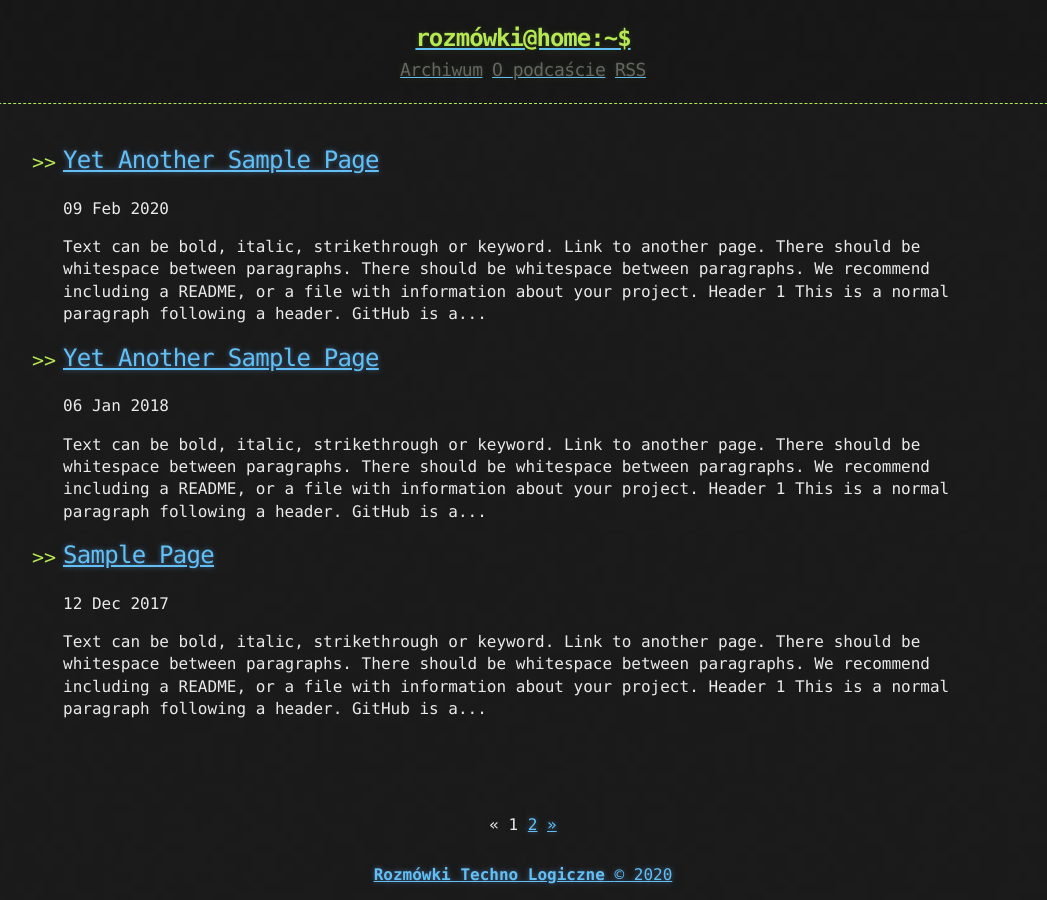
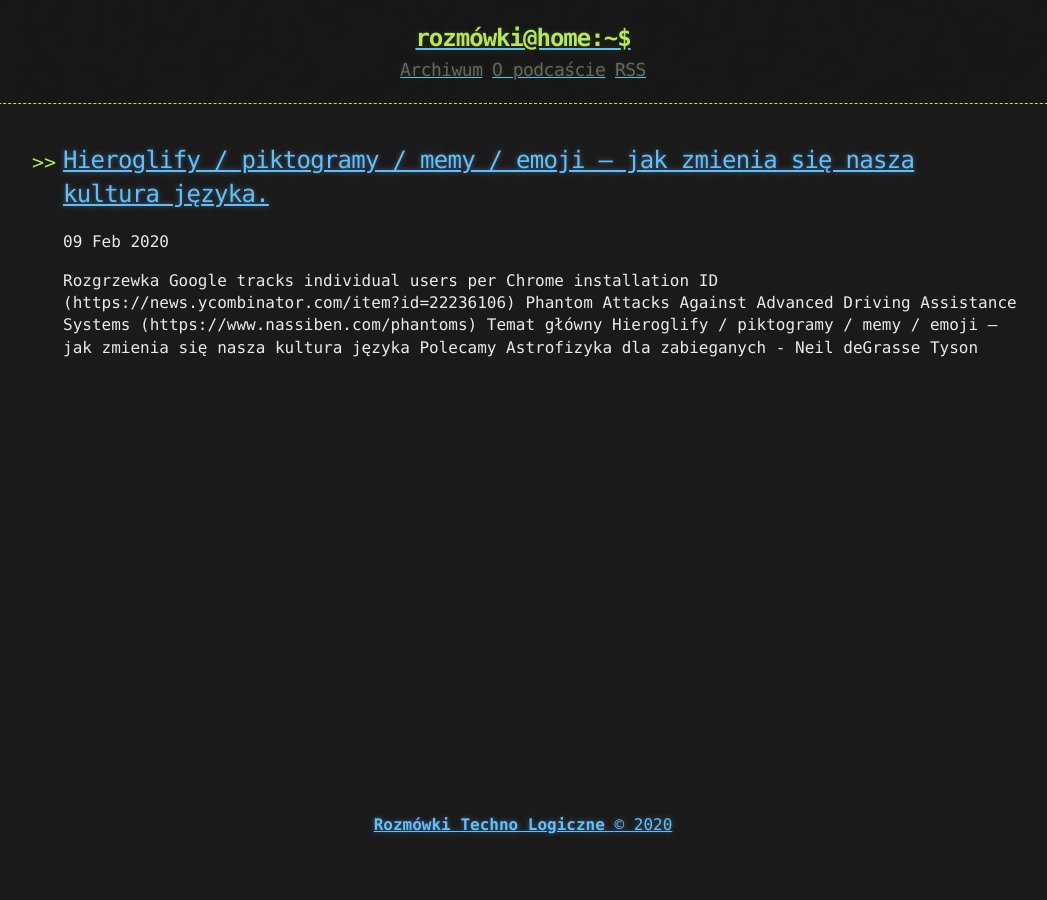
Before and after one commit to QuantumDamage/rozmowki-techno-logiczne, a Jekyll site: the page built from index.html, in a window 1280 px wide. Shown: the whole page, without its empty margins (117-1164 px from the left). Built offline with Jekyll 4.4.1, drawn with Linux system fonts in a browser that asks for light colours; the list of posts is cut into pages by our own code.

Commit message:
pierwszy post

````diff
--- a/_posts/2017-12-10-Another-Sample-Page.md
+++ /dev/null
@@ -1,124 +0,0 @@
----
-title: Another Sample Page
-published: true
----
-
-Text can be **bold**, _italic_, ~~strikethrough~~ or `keyword`.
-
-[Link to another page](another-page).
-
-There should be whitespace between paragraphs.
-
-There should be whitespace between paragraphs. We recommend including a README, or a file with information about your project.
-
-# [](#header-1)Header 1
-
-This is a normal paragraph following a header. GitHub is a code hosting platform for version control and collaboration. It lets you and others work together on projects from anywhere.
-
-## [](#header-2)Header 2
-
-> This is a blockquote following a header.
->
-> When something is important enough, you do it even if the odds are not in your favor.
-
-### [](#header-3)Header 3
-
-```js
-// Javascript code with syntax highlighting.
-var fun = function lang(l) {
-  dateformat.i18n = require('./lang/' + l)
-  return true;
-}
-```
-
-```ruby
-# Ruby code with syntax highlighting
-GitHubPages::Dependencies.gems.each do |gem, version|
-  s.add_dependency(gem, "= #{version}")
-end
-```
-
-#### [](#header-4)Header 4
-
-*   This is an unordered list following a header.
-*   This is an unordered list following a header.
-*   This is an unordered list following a header.
-
-##### [](#header-5)Header 5
-
-1.  This is an ordered list following a header.
-2.  This is an ordered list following a header.
-3.  This is an ordered list following a header.
-
-###### [](#header-6)Header 6
-
-| head1        | head two          | three |
-|:-------------|:------------------|:------|
-| ok           | good swedish fish | nice  |
-| out of stock | good and plenty   | nice  |
-| ok           | good `oreos`      | hmm   |
-| ok           | good `zoute` drop | yumm  |
-
-### There's a horizontal rule below this.
-
-* * *
-
-### Here is an unordered list:
-
-*   Item foo
-*   Item bar
-*   Item baz
-*   Item zip
-
-### And an ordered list:
-
-1.  Item one
-1.  Item two
-1.  Item three
-1.  Item four
-
-### And a nested list:
-
-- level 1 item
-  - level 2 item
-  - level 2 item
-    - level 3 item
-    - level 3 item
-- level 1 item
-  - level 2 item
-  - level 2 item
-  - level 2 item
-- level 1 item
-  - level 2 item
-  - level 2 item
-- level 1 item
-
-### Small image
-
-![](https://assets-cdn.github.com/images/icons/emoji/octocat.png)
-
-### Large image
-
-![](https://guides.github.com/activities/hello-world/branching.png)
-
-
-### Definition lists can be used with HTML syntax.
-
-<dl>
-<dt>Name</dt>
-<dd>Godzilla</dd>
-<dt>Born</dt>
-<dd>1952</dd>
-<dt>Birthplace</dt>
-<dd>Japan</dd>
-<dt>Color</dt>
-<dd>Green</dd>
-</dl>
-
-```
-Long, single-line code blocks should not wrap. They should horizontally scroll if they are too long. This line should be long enough to demonstrate this.
-```
-
-```
-The final element.
-```
--- a/_posts/2017-12-12-Sample-Page.md
+++ /dev/null
@@ -1,124 +0,0 @@
----
-title: Sample Page
-published: true
----
-
-Text can be **bold**, _italic_, ~~strikethrough~~ or `keyword`.
-
-[Link to another page](another-page).
-
-There should be whitespace between paragraphs.
-
-There should be whitespace between paragraphs. We recommend including a README, or a file with information about your project.
-
-# [](#header-1)Header 1
-
-This is a normal paragraph following a header. GitHub is a code hosting platform for version control and collaboration. It lets you and others work together on projects from anywhere.
-
-## [](#header-2)Header 2
-
-> This is a blockquote following a header.
->
-> When something is important enough, you do it even if the odds are not in your favor.
-
-### [](#header-3)Header 3
-
-```js
-// Javascript code with syntax highlighting.
-var fun = function lang(l) {
-  dateformat.i18n = require('./lang/' + l)
-  return true;
-}
-```
-
-```ruby
-# Ruby code with syntax highlighting
-GitHubPages::Dependencies.gems.each do |gem, version|
-  s.add_dependency(gem, "= #{version}")
-end
-```
-
-#### [](#header-4)Header 4
-
-*   This is an unordered list following a header.
-*   This is an unordered list following a header.
-*   This is an unordered list following a header.
-
-##### [](#header-5)Header 5
-
-1.  This is an ordered list following a header.
-2.  This is an ordered list following a header.
-3.  This is an ordered list following a header.
-
-###### [](#header-6)Header 6
-
-| head1        | head two          | three |
-|:-------------|:------------------|:------|
-| ok           | good swedish fish | nice  |
-| out of stock | good and plenty   | nice  |
-| ok           | good `oreos`      | hmm   |
-| ok           | good `zoute` drop | yumm  |
-
-### There's a horizontal rule below this.
-
-* * *
-
-### Here is an unordered list:
-
-*   Item foo
-*   Item bar
-*   Item baz
-*   Item zip
-
-### And an ordered list:
-
-1.  Item one
-1.  Item two
-1.  Item three
-1.  Item four
-
-### And a nested list:
-
-- level 1 item
-  - level 2 item
-  - level 2 item
-    - level 3 item
-    - level 3 item
-- level 1 item
-  - level 2 item
-  - level 2 item
-  - level 2 item
-- level 1 item
-  - level 2 item
-  - level 2 item
-- level 1 item
-
-### Small image
-
-![](https://assets-cdn.github.com/images/icons/emoji/octocat.png)
-
-### Large image
-
-![](https://guides.github.com/activities/hello-world/branching.png)
-
-
-### Definition lists can be used with HTML syntax.
-
-<dl>
-<dt>Name</dt>
-<dd>Godzilla</dd>
-<dt>Born</dt>
-<dd>1952</dd>
-<dt>Birthplace</dt>
-<dd>Japan</dd>
-<dt>Color</dt>
-<dd>Green</dd>
-</dl>
-
-```
-Long, single-line code blocks should not wrap. They should horizontally scroll if they are too long. This line should be long enough to demonstrate this.
-```
-
-```
-The final element.
-```
--- a/_posts/2018-01-06-Yet-Another-Sample-Page.md
+++ /dev/null
@@ -1,124 +0,0 @@
----
-title: Yet Another Sample Page
-published: true
----
-
-Text can be **bold**, _italic_, ~~strikethrough~~ or `keyword`.
-
-[Link to another page](another-page).
-
-There should be whitespace between paragraphs.
-
-There should be whitespace between paragraphs. We recommend including a README, or a file with information about your project.
-
-# [](#header-1)Header 1
-
-This is a normal paragraph following a header. GitHub is a code hosting platform for version control and collaboration. It lets you and others work together on projects from anywhere.
-
-## [](#header-2)Header 2
-
-> This is a blockquote following a header.
->
-> When something is important enough, you do it even if the odds are not in your favor.
-
-### [](#header-3)Header 3
-
-```js
-// Javascript code with syntax highlighting.
-var fun = function lang(l) {
-  dateformat.i18n = require('./lang/' + l)
-  return true;
-}
-```
-
-```ruby
-# Ruby code with syntax highlighting
-GitHubPages::Dependencies.gems.each do |gem, version|
-  s.add_dependency(gem, "= #{version}")
-end
-```
-
-#### [](#header-4)Header 4
-
-*   This is an unordered list following a header.
-*   This is an unordered list following a header.
-*   This is an unordered list following a header.
-
-##### [](#header-5)Header 5
-
-1.  This is an ordered list following a header.
-2.  This is an ordered list following a header.
-3.  This is an ordered list following a header.
-
-###### [](#header-6)Header 6
-
-| head1        | head two          | three |
-|:-------------|:------------------|:------|
-| ok           | good swedish fish | nice  |
-| out of stock | good and plenty   | nice  |
-| ok           | good `oreos`      | hmm   |
-| ok           | good `zoute` drop | yumm  |
-
-### There's a horizontal rule below this.
-
-* * *
-
-### Here is an unordered list:
-
-*   Item foo
-*   Item bar
-*   Item baz
-*   Item zip
-
-### And an ordered list:
-
-1.  Item one
-1.  Item two
-1.  Item three
-1.  Item four
-
-### And a nested list:
-
-- level 1 item
-  - level 2 item
-  - level 2 item
-    - level 3 item
-    - level 3 item
-- level 1 item
-  - level 2 item
-  - level 2 item
-  - level 2 item
-- level 1 item
-  - level 2 item
-  - level 2 item
-- level 1 item
-
-### Small image
-
-![](https://assets-cdn.github.com/images/icons/emoji/octocat.png)
-
-### Large image
-
-![](https://guides.github.com/activities/hello-world/branching.png)
-
-
-### Definition lists can be used with HTML syntax.
-
-<dl>
-<dt>Name</dt>
-<dd>Godzilla</dd>
-<dt>Born</dt>
-<dd>1952</dd>
-<dt>Birthplace</dt>
-<dd>Japan</dd>
-<dt>Color</dt>
-<dd>Green</dd>
-</dl>
-
-```
-Long, single-line code blocks should not wrap. They should horizontally scroll if they are too long. This line should be long enough to demonstrate this.
-```
-
-```
-The final element.
-```
--- a/_posts/2020-02-09-001.md
+++ b/_posts/2020-02-09-001.md
@@ -1,124 +1,18 @@
 ---
-title: Yet Another Sample Page
+title: Hieroglify / piktogramy / memy / emoji — jak zmienia się nasza kultura języka.
 published: true
 ---
 
-Text can be **bold**, _italic_, ~~strikethrough~~ or `keyword`.
+# [](#header-1)Rozgrzewka
 
-[Link to another page](another-page).
-
-There should be whitespace between paragraphs.
-
-There should be whitespace between paragraphs. We recommend including a README, or a file with information about your project.
-
-# [](#header-1)Header 1
-
-This is a normal paragraph following a header. GitHub is a code hosting platform for version control and collaboration. It lets you and others work together on projects from anywhere.
-
-## [](#header-2)Header 2
-
-> This is a blockquote following a header.
->
-> When something is important enough, you do it even if the odds are not in your favor.
-
-### [](#header-3)Header 3
-
-```js
-// Javascript code with syntax highlighting.
-var fun = function lang(l) {
-  dateformat.i18n = require('./lang/' + l)
-  return true;
-}
-```
-
-```ruby
-# Ruby code with syntax highlighting
-GitHubPages::Dependencies.gems.each do |gem, version|
-  s.add_dependency(gem, "= #{version}")
-end
-```
-
-#### [](#header-4)Header 4
-
-*   This is an unordered list following a header.
-*   This is an unordered list following a header.
-*   This is an unordered list following a header.
-
-##### [](#header-5)Header 5
-
-1.  This is an ordered list following a header.
-2.  This is an ordered list following a header.
-3.  This is an ordered list following a header.
-
-###### [](#header-6)Header 6
-
-| head1        | head two          | three |
-|:-------------|:------------------|:------|
-| ok           | good swedish fish | nice  |
-| out of stock | good and plenty   | nice  |
-| ok           | good `oreos`      | hmm   |
-| ok           | good `zoute` drop | yumm  |
-
-### There's a horizontal rule below this.
-
-* * *
-
-### Here is an unordered list:
-
-*   Item foo
-*   Item bar
-*   Item baz
-*   Item zip
-
-### And an ordered list:
-
-1.  Item one
-1.  Item two
-1.  Item three
-1.  Item four
-
-### And a nested list:
-
-- level 1 item
-  - level 2 item
-  - level 2 item
-    - level 3 item
-    - level 3 item
-- level 1 item
-  - level 2 item
-  - level 2 item
-  - level 2 item
-- level 1 item
-  - level 2 item
-  - level 2 item
-- level 1 item
-
-### Small image
-
-![](https://assets-cdn.github.com/images/icons/emoji/octocat.png)
-
-### Large image
-
-![](https://guides.github.com/activities/hello-world/branching.png)
+*   Google tracks individual users per Chrome installation ID (https://news.ycombinator.com/item?id=22236106)
+*   Phantom Attacks Against Advanced Driving Assistance Systems (https://www.nassiben.com/phantoms)
 
 
-### Definition lists can be used with HTML syntax.
+# [](#header-1)Temat główny
 
-<dl>
-<dt>Name</dt>
-<dd>Godzilla</dd>
-<dt>Born</dt>
-<dd>1952</dd>
-<dt>Birthplace</dt>
-<dd>Japan</dd>
-<dt>Color</dt>
-<dd>Green</dd>
-</dl>
+*   Hieroglify / piktogramy / memy / emoji — jak zmienia się nasza kultura języka
 
-```
-Long, single-line code blocks should not wrap. They should horizontally scroll if they are too long. This line should be long enough to demonstrate this.
-```
+# [](#header-1)Polecamy
 
-```
-The final element.
-```
+*   Astrofizyka dla zabieganych - Neil deGrasse Tyson
````
Also changed, not shown: _posts/2017-12-11-One-More-Sample-Page.md (deleted, +0 -124 lines).
